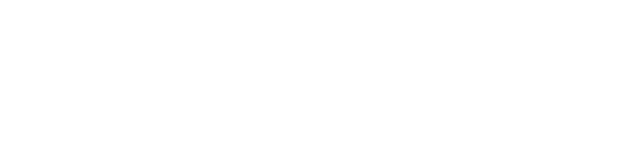
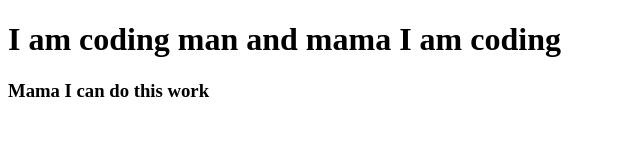
Before and after one commit to SamimShammo/DAY-3-class-GITHUB, a plain HTML site: page index.html in a window 1280 px wide. Shown: the whole page, without its empty margins (0-640 px from the left). Drawn offline with Linux system fonts and the light colour scheme.

Commit message:
new heading

```diff
--- a/index.html
+++ b/index.html
@@ -7,6 +7,8 @@
     <title>Document</title>
 </head>
 <body>
+    <h1>I am coding man and mama I am coding</h1>
+    <h3>Mama I can do this work</h3>
 
 </body>
 </html>
```
